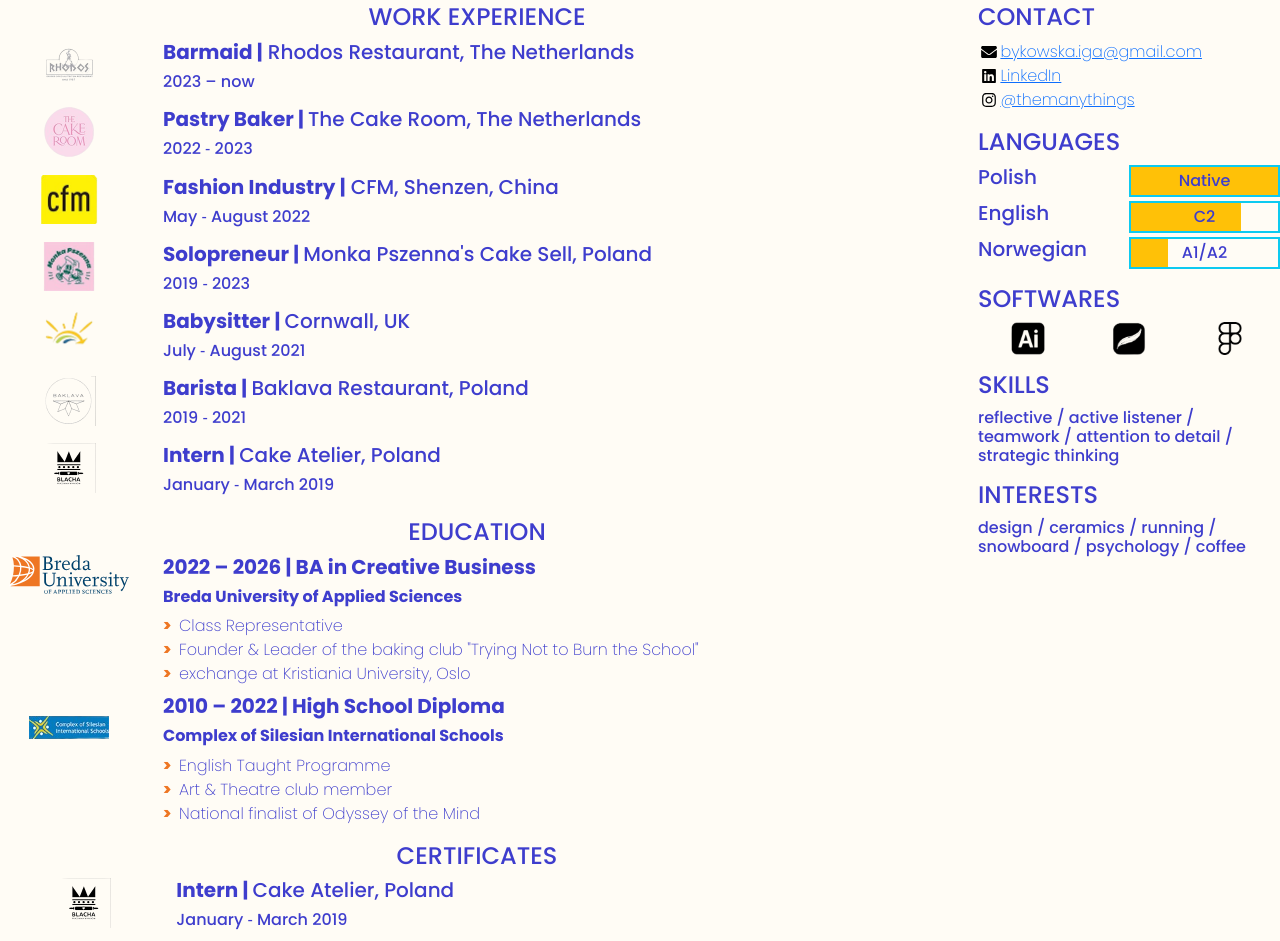
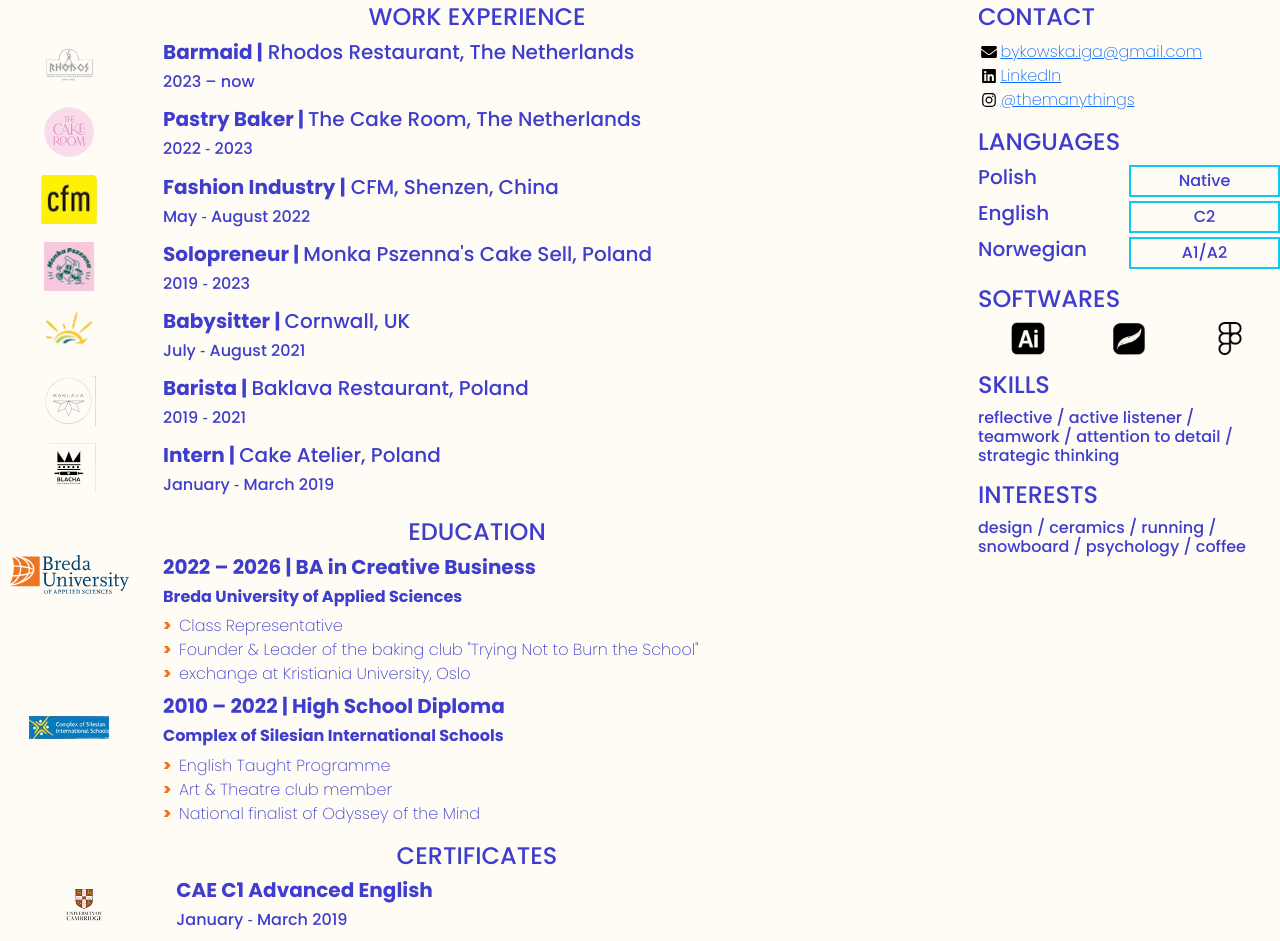
Before and after one commit to igabykowska/PRJ4-CV_IgaBykowska_220395, a plain HTML site: page index.html in a window 1280 px wide. Shown: the part 286-1227 px from the top of the page. Drawn offline with nearby package versions, Linux system fonts and the light colour scheme.

Commit message:
Update index.html

```diff
--- a/index.html
+++ b/index.html
@@ -147,11 +147,11 @@
 				   <ul class="biography-details list-unstyled">
 				 <li class="biography-item row mb-2">
                 <div class="logo-container col-3 col-sm-2 col-md-3 col-lg-2">
-                  <img class="biography-logo mw-100 d-block mx-auto" src="images/work-places/cake-atelier.png" alt="Cake Atelier logo" width="60">
+                  <img class="biography-logo mw-100 d-block mx-auto" src="images/certificates/cambridge.png" alt="cambridge certificate" width="60">
                 </div>
 
                 <div class="biography-contents col-9 col-sm-10 col-md-9 col-lg-10">
-                  <h5><strong>Intern | </strong>Cake Atelier, Poland</h5>
+                  <h5><strong>CAE C1 Advanced English</strong></h5>
 				  <h6>January &dash; March 2019</h6>
                 </div>
               </li>
@@ -190,21 +190,21 @@
               <li class="language-item d-flex mb-1">
                 <h5 class="language-name w-50">Polish</h5>
                 <div class="language-level w-50 border border-info border-2 position-relative">
-                  <div class="language-progress position-absolute bg-warning h-100 w-100"></div>
+                  <div class="language-progress position-absolute h-100 w-100"></div>
                   <h6 class="position-absolute w-100 text-center top-0 py-1">Native</h6>
                 </div>
               </li>
               <li class="language-item d-flex mb-1">
                 <h5 class="language-name w-50">English</h5>
                 <div class="language-level w-50 border border-info border-2 position-relative">
-                  <div class="language-progress position-absolute bg-warning h-100 w-75"></div>
+                  <div class="language-progress position-absolute h-100 w-100"></div>
                   <h6 class="position-absolute w-100 text-center top-0 py-1">C2</h6>
                 </div>
               </li>
               <li class="language-item d-flex mb-1">
                 <h5 class="language-name w-50">Norwegian</h5>
                 <div class="language-level w-50 border border-info border-2 position-relative">
-                  <div class="language-progress position-absolute bg-warning h-100 w-25"></div>
+                  <div class="language-progress position-absolute h-100 w-25"></div>
                   <h6 class="position-absolute w-100 text-center top-0 py-1">A1/A2</h6>
                 </div>
               </li>
```
